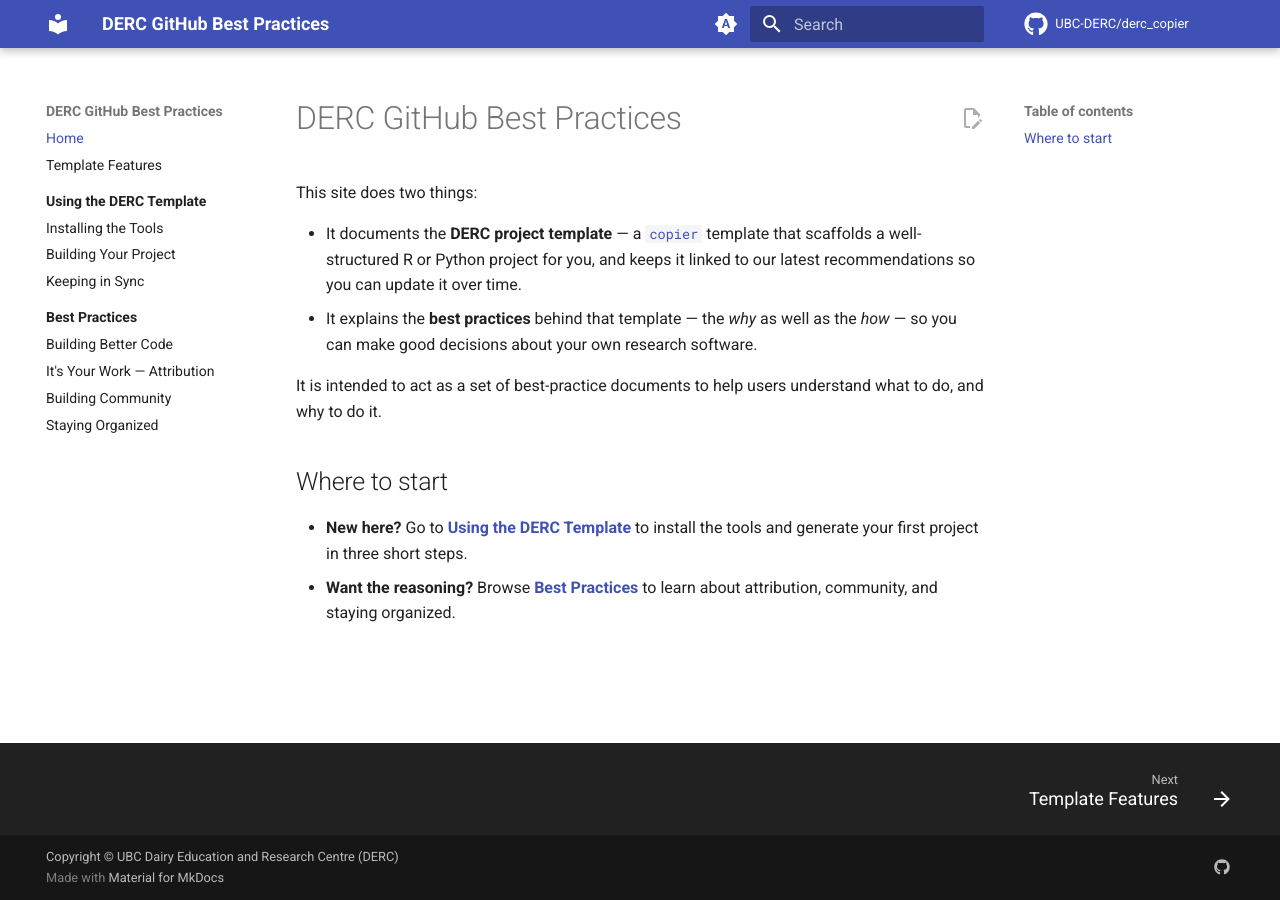
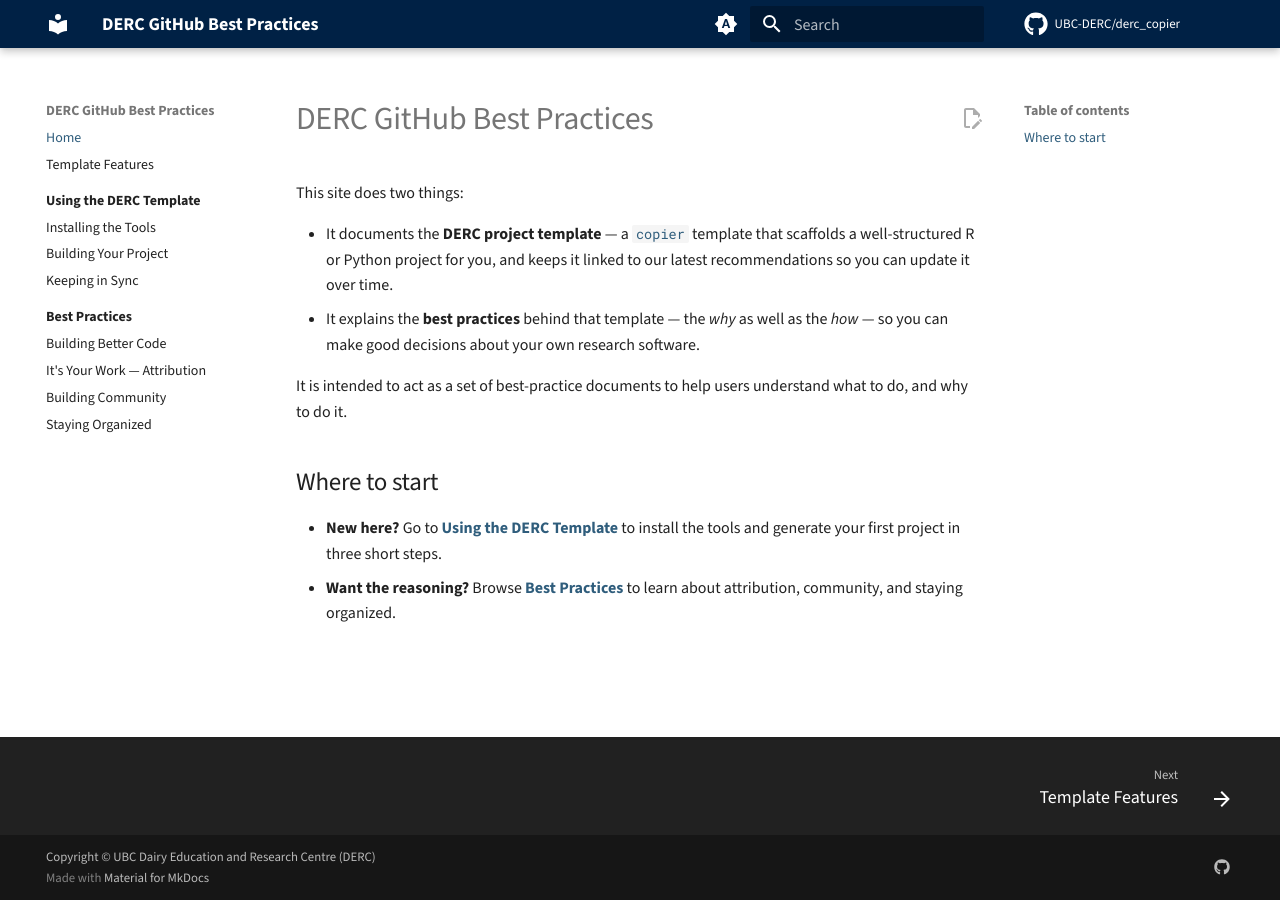
Before and after one commit to UBC-DERC/derc_copier, an MkDocs documentation site: the page built from docs/index.md, in a window 1280 px wide. Built offline with MkDocs 1.6.1 and Material for MkDocs 9.7.7, drawn with Linux system fonts in a browser that asks for light colours; comment, search, counter and statistics services are not loaded.

Commit message:
Changed the style from the defaults to more closely match UBC styles.
Added css, color names and fonts to the mkdocs.yml.

```diff
--- /dev/null
+++ b/docs/stylesheets/ubc.css
@@ -0,0 +1,31 @@
+/*
+ * UBC "common look and feel" accents for Material for MkDocs.
+ *
+ * Colours are borrowed from the UBC CLF design specifications
+ * (https://clf.ubc.ca/design-specifications/): UBC Blue #002145 and its
+ * lighter tint ramp. We do not reproduce the CLF exactly; we just echo the
+ * palette so the site feels UBC-adjacent.
+ *
+ * Every text/link colour below was checked for WCAG AA contrast (>= 4.5:1)
+ * against its background. Lighter tints only appear on dark backgrounds, where
+ * they pass; on white they would not.
+ */
+
+/* Light mode */
+[data-md-color-scheme="default"] {
+  --md-primary-fg-color:        #002145; /* UBC Blue: header + nav       */
+  --md-primary-fg-color--light: #2f5d7c;
+  --md-primary-fg-color--dark:  #001730;
+  --md-primary-bg-color:        #ffffff; /* text/icons on the header     */
+  --md-accent-fg-color:         #002145; /* hover / active accents       */
+  --md-typeset-a-color:         #2f5d7c; /* body links: 7.05:1 on white  */
+}
+
+/* Dark mode */
+[data-md-color-scheme="slate"] {
+  --md-primary-fg-color:        #002145;
+  --md-primary-fg-color--light: #2f5d7c;
+  --md-primary-fg-color--dark:  #001730;
+  --md-accent-fg-color:         #c3d0db; /* light tint reads on dark     */
+  --md-typeset-a-color:         #98b2c3; /* body links: 7.27:1 on slate  */
+}
--- a/mkdocs.yml
+++ b/mkdocs.yml
@@ -15,6 +15,11 @@
 theme:
   name: material
   language: en
+  # Whitney (the UBC brand face) is proprietary and can't be embedded, so we use
+  # Source Sans 3, a free humanist sans-serif with a similar feel.
+  font:
+    text: Source Sans 3
+    code: Roboto Mono
   icon:
     repo: fontawesome/brands/github
   features:
@@ -80,6 +85,9 @@
   - pymdownx.tabbed:
       alternate_style: true
 
+extra_css:
+  - stylesheets/ubc.css
+
 extra:
   social:
     - icon: fontawesome/brands/github
```
